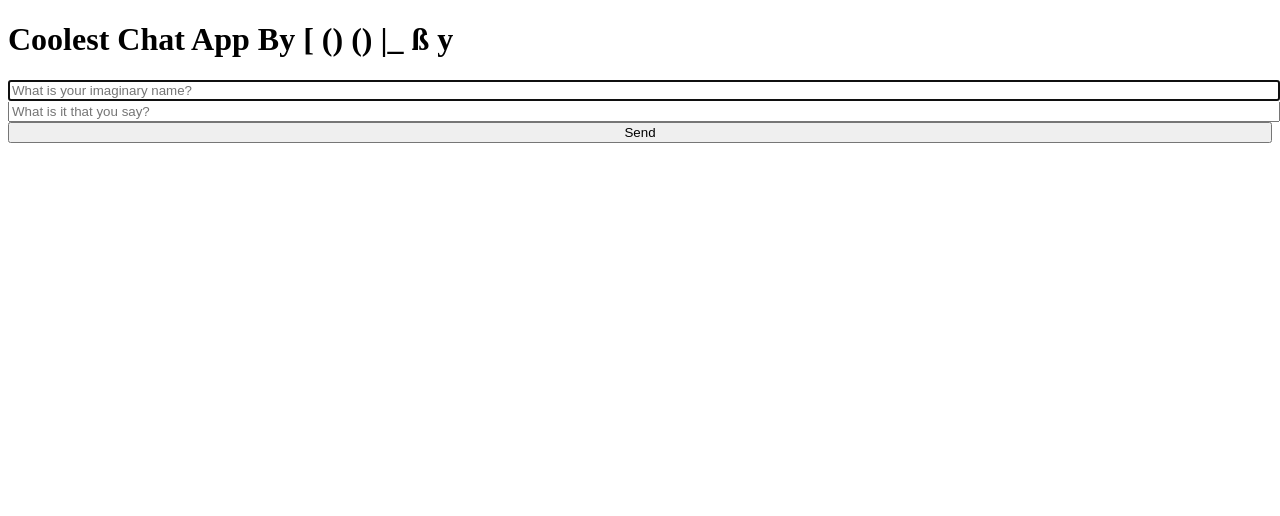
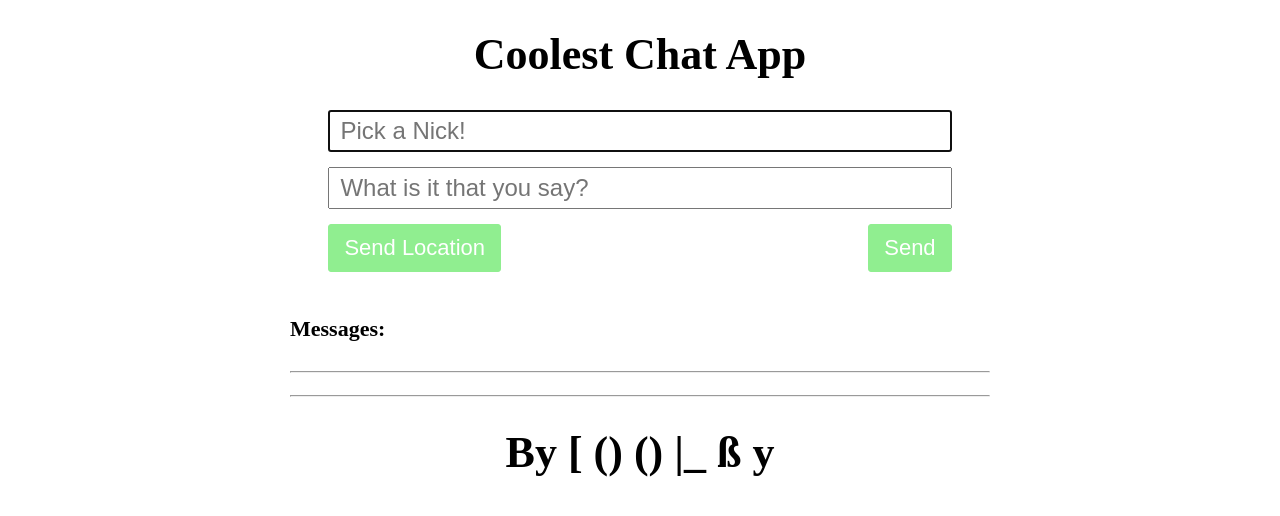
Before and after one commit to CryptoCoolby/udemy-socketio, a website: page public/index.html in a window 1280 px wide. Drawn offline with nearby package versions, Linux system fonts and the light colour scheme; no server answers.

Commit message:
Add location sharing and tests and updated gui

```diff
--- a/package.json
+++ b/package.json
@@ -4,7 +4,7 @@
   "description": "",
   "main": "./server/server.js",
   "scripts": {
-    "start": "nodemon server/server.js || node server/server.js",
+    "start": "nodemon -e js,html server/server.js || node server/server.js",
     "test": "mocha server/**/*.test.js",
     "test-watch": "nodemon --exec \"npm test\""
   },
--- a/public/index.html
+++ b/public/index.html
@@ -5,23 +5,65 @@
         <meta name="viewport" content="width=device-width, initial-scale=1.0" />
         <title>CoolbyChatApp</title>
         <style media="screen">
-            input {
+            * {
+                box-sizing: border-box;
+            }
+            body {
+                max-width: 700px;
+                margin: auto;
+                font-size: 22px;
+            }
+            div.buttons {
+                display: flex;
+                justify-content: space-between;
+                align-content: space-between;
+            }
+            input:not(.send) {
+                margin-bottom: 15px;
+                font-size: 24px;
+                padding: 5px 10px;
                 width: 100%;
                 display: block;
             }
+            form {
+                padding: 0 3vw;
+            }
+            input.send, button {
+                font-size: 22px;
+                padding: 10px 15px;
+                border-radius: 3px;
+                margin-bottom: 15px;
+                display: inline-block;
+                border: 1px solid lightgreen;
+                background: lightgreen;
+                color: white;
+            }
+            h1 {
+                text-align: center;
+            }
+
         </style>
     </head>
     <body>
-        <h1 >Coolest Chat App By [ () () |_ ß y</h1>
+        <h1 >Coolest Chat App</h1>
 
 
         <form id="message-form">
-            <input type="text" name="username" required autofocus placeholder="What is your imaginary name?">
-            <input type="text" name="message" required placeholder="What is it that you say?">
-            <input type="submit" name="" value="Send">
+            <input type="text" name="username" required autofocus placeholder="Pick a Nick!">
+            <input type="text" name="message" autocomplete="off" required placeholder="What is it that you say?">
+            <div class="buttons">
+                <button type="button" name="location">Send Location</button>
+                <input class="send" type="submit" name="" value="Send">
+            </div>
         </form>
+        <h4>Messages:</h4>
+        <hr>
 
         <ul id="messages"></ul>
+
+        <hr>
+        <h1>By [ () () |_ ß y</h1>
+
 
         <script type="text/javascript" src="/socket.io/socket.io.js"></script>
         <script src="https://code.jquery.com/jquery-3.3.1.min.js" integrity="sha256-FgpCb/KJQlLNfOu91ta32o/NMZxltwRo8QtmkMRdAu8="
--- a/public/js/index.js
+++ b/public/js/index.js
@@ -20,6 +20,19 @@ socket.on('newMessage', function (message) {
     $('#messages').prepend(li)
 })
 
+socket.on('newLocationMessage', function (message) {
+    if (!$('[name=username]').val()) return alert('You don\'t have a username')
+    let li = $('<li></li>'),
+        a = $(`<a></a>`)
+
+    a.attr('href', message.url)
+    a.attr('target', '_blank')
+    a.text(`${message.from} is currently here.`)
+
+    li.append(a)
+    $('#messages').prepend(li)
+})
+
 $('#message-form').on('submit', function (e) {
     e.preventDefault()
 
@@ -30,3 +43,19 @@ $('#message-form').on('submit', function (e) {
         $('[name=message]').val('')
     })
 })
+
+let locationButton = $('[name=location]')
+locationButton.on('click', function () {
+    if (!navigator.geolocation) return alert('Geolocation not available')
+
+    navigator.geolocation.getCurrentPosition(function (position) {
+        let coords = {
+            longitude: position.coords.longitude,
+            latitude: position.coords.latitude,
+            from: $('[name=username]').val()
+        }
+        socket.emit('createLocationMessage', coords)
+    }, function () {
+        alert('Something went wrong')
+    })
+})
```
Also changed, not shown: server/server.js (+7 -1 lines), server/utils/message.js (+10 -1 lines), server/utils/message.test.js (+18 -1 lines).
